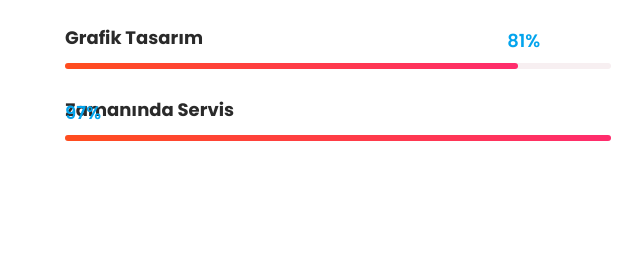
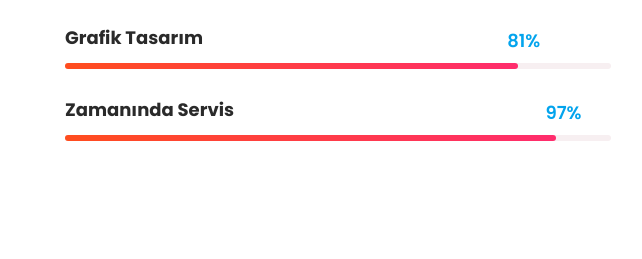
Before and after one commit to MZRDevelopment/mzrmedya, a plain HTML site: page index.html in a window 1280 px wide. Shown: the part 2008-2267 px from the top of the page, 587-1229 px from the left. Drawn offline with nearby package versions, Linux system fonts and the light colour scheme.

Commit message:
Update index.html

```diff
--- a/index.html
+++ b/index.html
@@ -202,7 +202,7 @@
               </div>
             </div>
             <div class="col-lg-12">
-              <div class="thirtd-bar progress-skill-bar">
+              <div class="third-bar progress-skill-bar">
                 <h4>Zamanında Servis</h4>
                 <span>97%</span>
                 <div class="filled-bar"></div>
```
